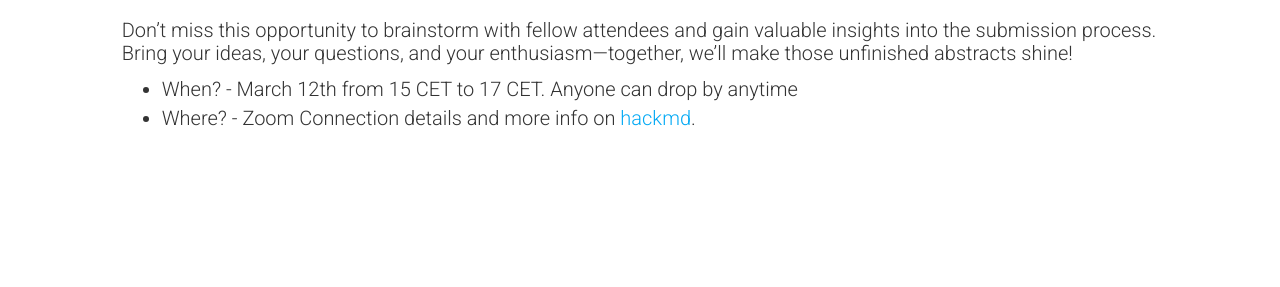
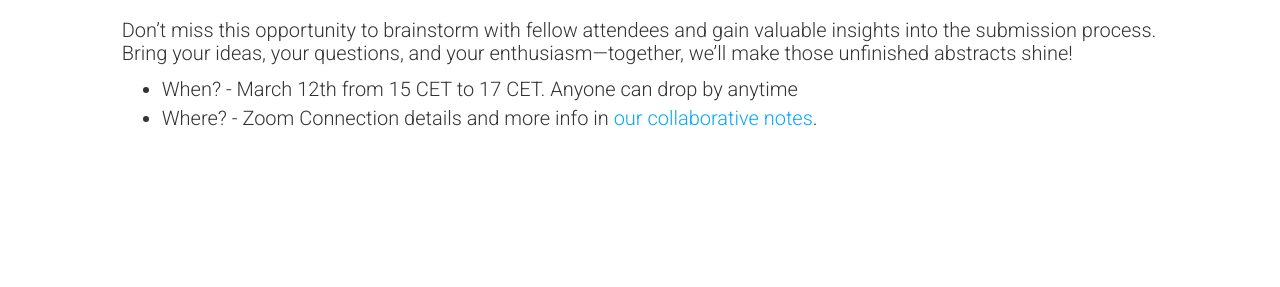
Before and after one commit to nordic-rse/nrse2025, a Jekyll site: the page built from index.html, in a window 1280 px wide and 900 px high, scrolled down 2384 px. Shown: the part 154-441 px from the top of the window. Built offline with Jekyll 4.4.1, drawn with Linux system fonts in a browser that asks for light colours; nearby versions of some CDN libraries; comment, search, counter and statistics services are not loaded.

Commit message:
update link text

```diff
--- a/_includes/noa.html
+++ b/_includes/noa.html
@@ -14,7 +14,7 @@
                     unfinished abstracts shine!
                     <ul>
                         <li>When? - March 12th from 15 CET to 17 CET. Anyone can drop by anytime</li>
-                        <li>Where? - Zoom Connection details and more info on <a href="https://hackmd.io/@nordic-rse/NUA">hackmd</a>.
+                        <li>Where? - Zoom Connection details and more info in <a href="https://hackmd.io/@nordic-rse/NUA">our collaborative notes</a>.
                         </li>
                     </ul>
                 </p>
```
